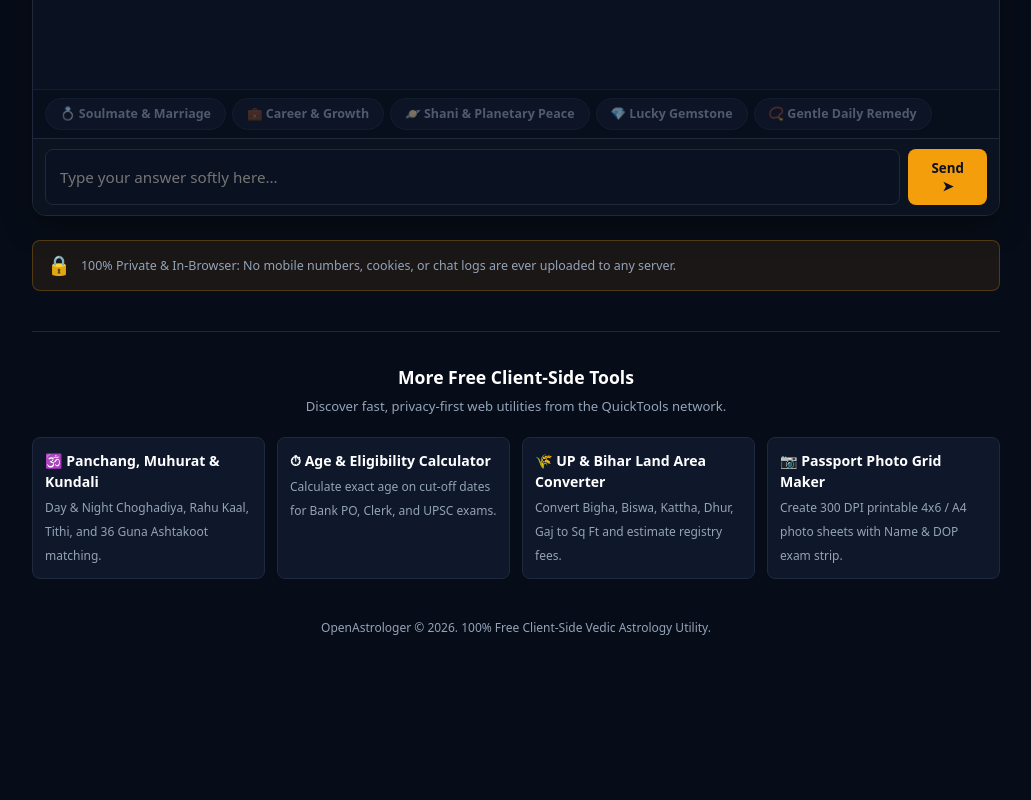
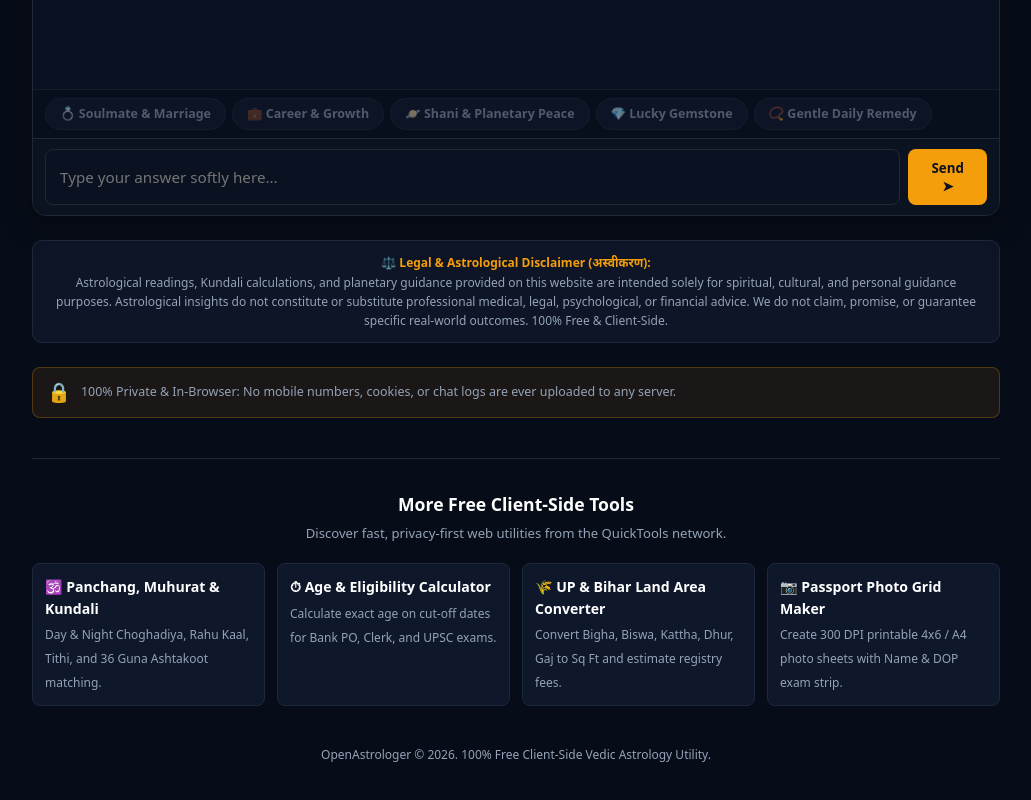
Before and after one commit to unknownuniversem-blip/open-astrologer, a plain HTML site: page index.html in a window 1280 px wide. Shown: the part 958-1758 px from the top of the page, without its empty margins (124-1155 px from the left). Before the commit the page ends 1651 px from the top, so only its background shows below. Drawn offline with Linux system fonts and the light colour scheme.

Commit message:
Add statutory astrological guidance and legal disclaimer banner

```diff
--- a/index.html
+++ b/index.html
@@ -657,6 +657,12 @@
       </div>
     </div>
 
+        <!-- LEGAL & SPIRITUAL GUIDANCE DISCLAIMER -->
+    <div style="background:rgba(15,23,42,0.8); border:1px solid #1e293b; border-radius:10px; padding:12px 16px; margin-top:1.5rem; font-size:0.75rem; color:#94a3b8; line-height:1.6; text-align:center;">
+      <strong style="color:#f59e0b;">⚖️ Legal & Astrological Disclaimer (अस्वीकरण):</strong><br>
+      Astrological readings, Kundali calculations, and planetary guidance provided on this website are intended solely for spiritual, cultural, and personal guidance purposes. Astrological insights do not constitute or substitute professional medical, legal, psychological, or financial advice. We do not claim, promise, or guarantee specific real-world outcomes. 100% Free & Client-Side.
+    </div>
+
     <!-- ZERO STORAGE PLEDGE -->
     <div style="display:flex; align-items:center; gap:10px; background:rgba(245,158,11,0.08); border:1px solid rgba(245,158,11,0.25); border-radius:8px; padding:10px 14px; margin-top:1.5rem;">
       <span style="font-size:1.2rem;">🔒</span>
```
